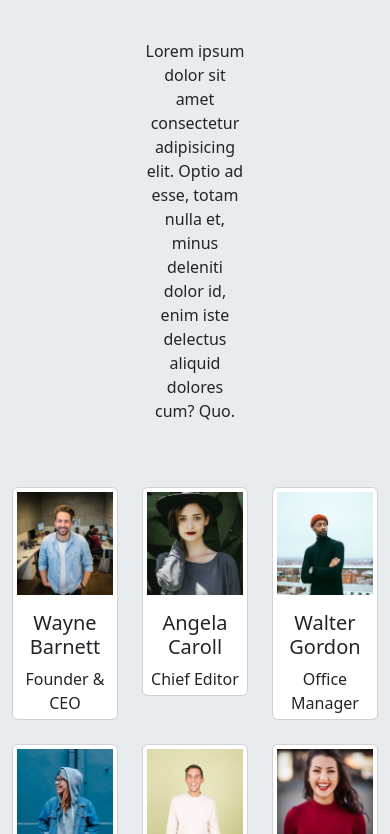
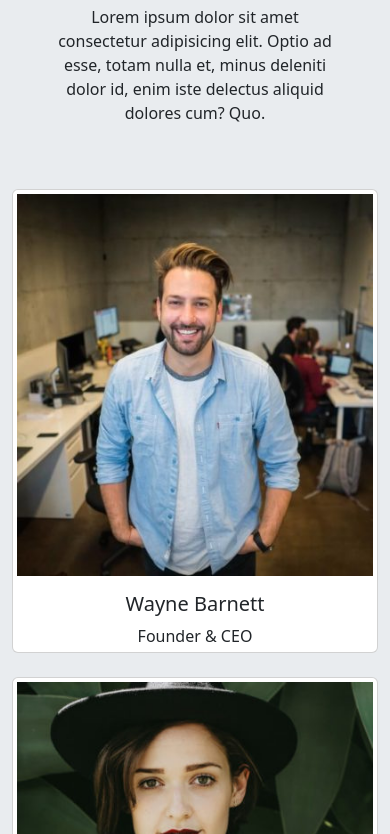
Before and after one commit to andreadebortoli2/js-our-team, a plain HTML site: page index.html in a window 390 px wide. Shown: the part 180-1014 px from the top of the page. Drawn offline with nearby package versions, Linux system fonts and the light colour scheme.

Commit message:
edit layout with a mobile first approach

```diff
--- a/assets/js/main.js
+++ b/assets/js/main.js
@@ -81,7 +81,8 @@ for (let i = 0; i < team.length; i++) {
     const member = team[i];
 
     let memberData = document.createElement('div');
-    memberData.classList.add('col-4');
+    memberData.classList.add('col');
+    memberData.classList.add('col-md-4');
 
     row.append(memberData);
 
--- a/index.html
+++ b/index.html
@@ -8,7 +8,7 @@
     <link href="https://cdn.jsdelivr.net/npm/bootstrap@5.3.3/dist/css/bootstrap.min.css" rel="stylesheet" integrity="sha384-QWTKZyjpPEjISv5WaRU9OFeRpok6YctnYmDr5pNlyT2bRjXh0JMhjY6hW+ALEwIH" crossorigin="anonymous">
 </head>
 <body class="bg-body-secondary">
-    <header class="w-50 mx-auto text-center p-5">
+    <header class="col-sm-6 mx-auto text-center p-5">
         <h1 class="p-5">
             OUR TEAM
         </h1>
```
